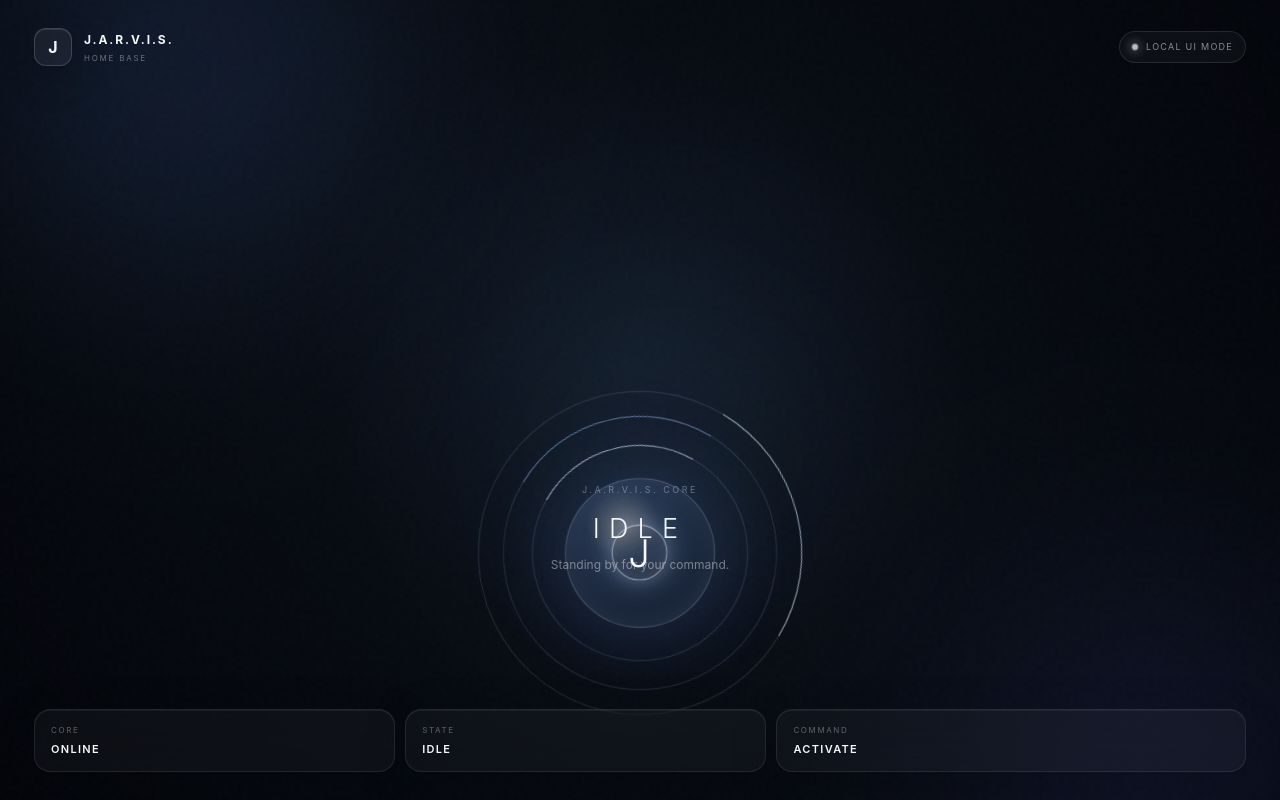
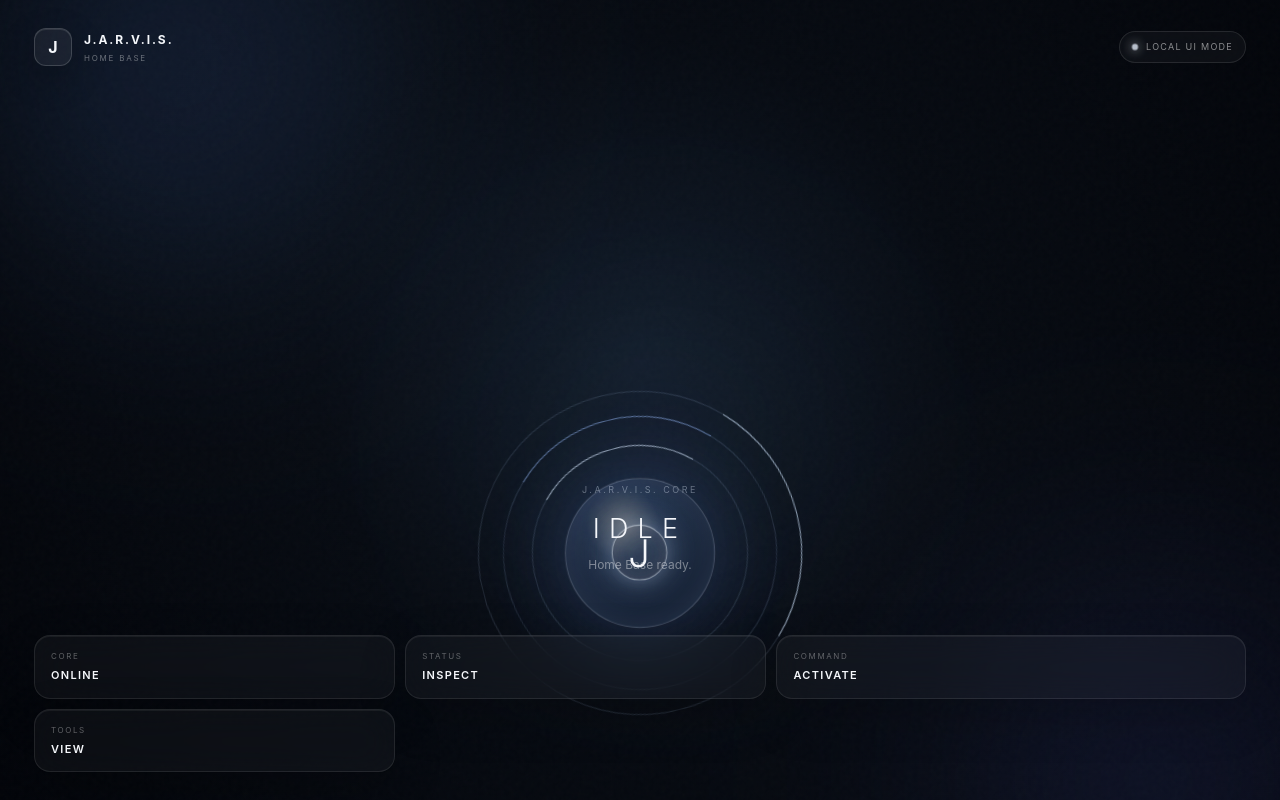
Before and after one commit to subhasis64mandal-cpu/J.A.R.V.I.S., a React (Vite) app in the folder homebase/ui/: page / in a window 1280 px wide. Built offline with nearby package versions, Linux system fonts and the light colour scheme; no server answers.

Commit message:
feat: make Home Base command console real

```diff
--- a/homebase/ui/src/main.jsx
+++ b/homebase/ui/src/main.jsx
@@ -4,10 +4,12 @@ import { motion, useReducedMotion } from 'motion/react'
 import './styles.css'
 
 const demoStates = ['IDLE', 'LISTENING', 'THINKING', 'EXECUTING', 'SPEAKING']
+const allowedCommands = ['activate', 'status', 'help']
 
 function App() {
   const [state, setState] = useState('IDLE')
   const [connected, setConnected] = useState(false)
+  const [response, setResponse] = useState('Home Base ready.')
   const reduceMotion = useReducedMotion()
 
   useEffect(() => {
@@ -15,7 +17,10 @@ function App() {
     let source
     try {
       source = new EventSource('/events')
-      source.onopen = () => setConnected(true)
+      source.onopen = () => {
+        setConnected(true)
+        if (demoTimer) window.clearInterval(demoTimer)
+      }
       source.onmessage = (event) => {
         try {
           const payload = JSON.parse(event.data)
@@ -25,7 +30,11 @@ function App() {
       source.onerror = () => {
         setConnected(false)
         source?.close()
-        demoTimer = window.setInterval(() => setState((current) => demoStates[(demoStates.indexOf(current) + 1) % demoStates.length]), 6500)
+        if (!demoTimer) {
+          demoTimer = window.setInterval(() => {
+            setState((current) => demoStates[(demoStates.indexOf(current) + 1) % demoStates.length])
+          }, 6500)
+        }
       }
     } catch {
       demoTimer = window.setInterval(() => setState((current) => demoStates[(demoStates.indexOf(current) + 1) % demoStates.length]), 6500)
@@ -33,9 +42,21 @@ function App() {
     return () => { source?.close(); if (demoTimer) window.clearInterval(demoTimer) }
   }, [])
 
-  const activate = async () => {
-    setState('LISTENING')
-    try { await fetch('/command', { method: 'POST', headers: { 'Content-Type': 'application/json' }, body: JSON.stringify({ command: 'listen' }) }) } catch { /* UI remains useful without the runtime bridge. */ }
+  const runCommand = async (command) => {
+    if (!allowedCommands.includes(command)) return
+    if (command === 'activate') setState('LISTENING')
+    try {
+      const result = await fetch('/command', {
+        method: 'POST',
+        headers: { 'Content-Type': 'application/json' },
+        body: JSON.stringify({ command }),
+      })
+      const payload = await result.json()
+      if (payload.response) setResponse(String(payload.response))
+      if (payload.state) setState(String(payload.state).toUpperCase())
+    } catch {
+      setResponse('Runtime bridge unavailable. Home Base remains in local UI mode.')
+    }
   }
 
   return (
@@ -52,13 +73,14 @@ function App() {
         </motion.div>
         <motion.div className="status" key={state} initial={reduceMotion ? false : { opacity: 0, y: 8 }} animate={{ opacity: 1, y: 0 }} transition={{ duration: .5 }}>
           <span className="eyebrow">J.A.R.V.I.S. CORE</span><h1>{state}</h1>
-          <p>{state === 'IDLE' ? 'Standing by for your command.' : state === 'LISTENING' ? 'Audio input channel active.' : state === 'THINKING' ? 'Processing your request.' : state === 'EXECUTING' ? 'Executing an approved capability.' : 'Voice output channel active.'}</p>
+          <p>{response}</p>
         </motion.div>
       </section>
       <footer className="bottom-grid">
         <div className="glass-card"><span>CORE</span><strong>ONLINE</strong></div>
-        <div className="glass-card"><span>STATE</span><strong>{state}</strong></div>
-        <button className="glass-card command" onClick={activate}><span>COMMAND</span><strong>ACTIVATE</strong></button>
+        <button className="glass-card command" onClick={() => runCommand('status')}><span>STATUS</span><strong>INSPECT</strong></button>
+        <button className="glass-card command" onClick={() => runCommand('activate')}><span>COMMAND</span><strong>ACTIVATE</strong></button>
+        <button className="glass-card command command-help" onClick={() => runCommand('help')}><span>TOOLS</span><strong>VIEW</strong></button>
       </footer>
     </main>
   )
```
